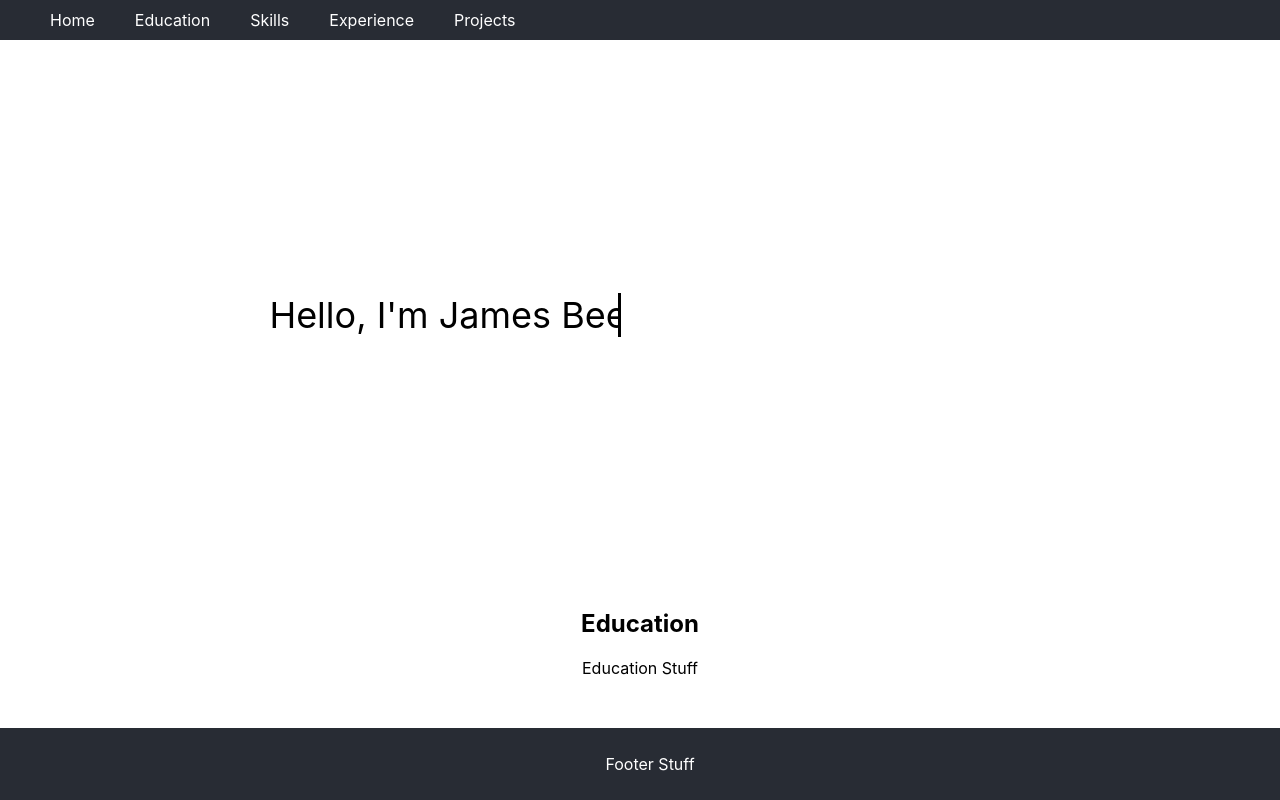
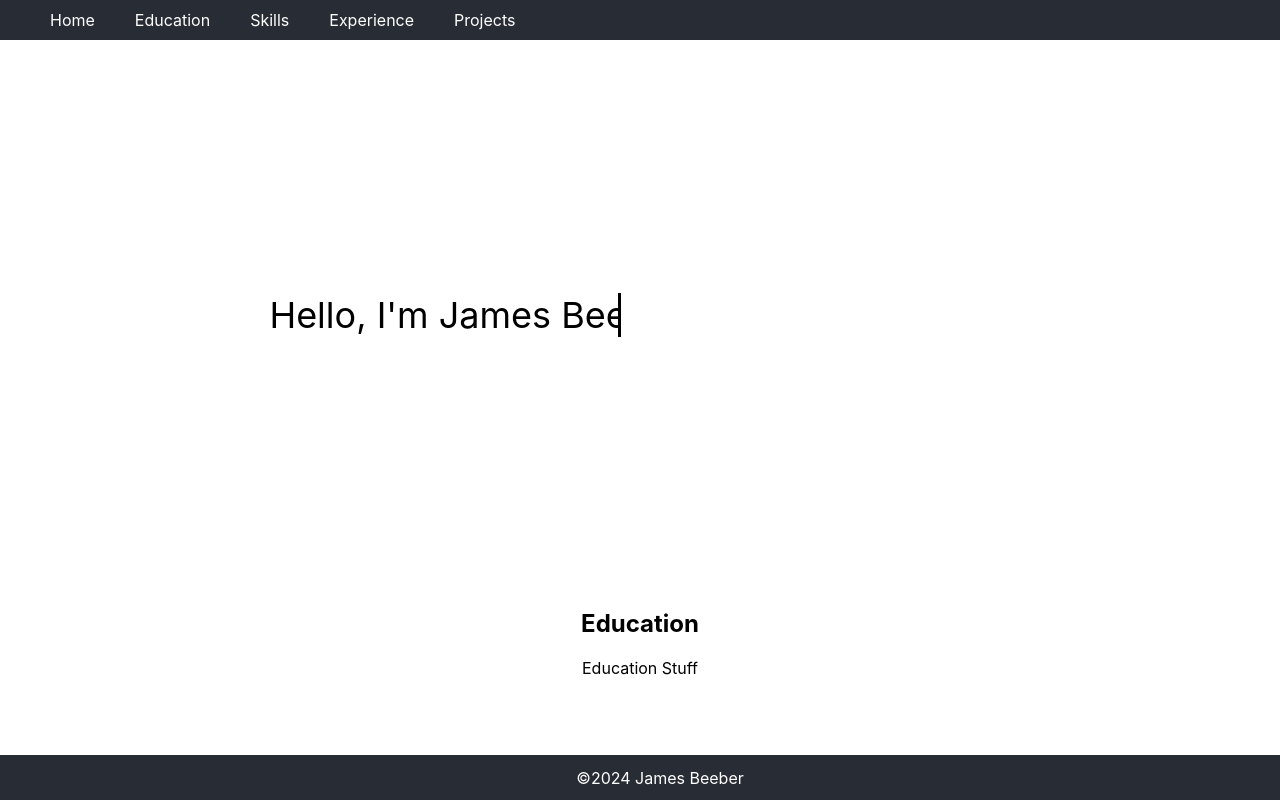
Before and after one commit to jhbeeber/jhbeeber.github.io, a React (Create React App) app in the folder website/: page / in a window 1280 px wide. Both pictures are taken after a click on the button "Explore my profile". Shown: the top 800 px of the page. Built offline with nearby package versions, Linux system fonts and the light colour scheme.

Commit message:
Updated footer

```diff
--- a/website/src/App.css
+++ b/website/src/App.css
@@ -105,10 +105,14 @@ section {
 footer {
   background-color: #282c34;
   color: white;
-  padding: 10px;
+  padding: 10px 20px;
   position: fixed;
   width: 100%;
   bottom: 0;
+  display: flex;
+  justify-content: center;
+  align-items: center;
+  height: 25px;
 }
 
 .intro-section {
--- a/website/src/App.js
+++ b/website/src/App.js
@@ -63,7 +63,7 @@ function App() {
             </section>
           </main>
           <footer>
-            <p>Footer Stuff</p>
+          <p>©2024 James Beeber</p>
           </footer>
         </div>
       )}
```
